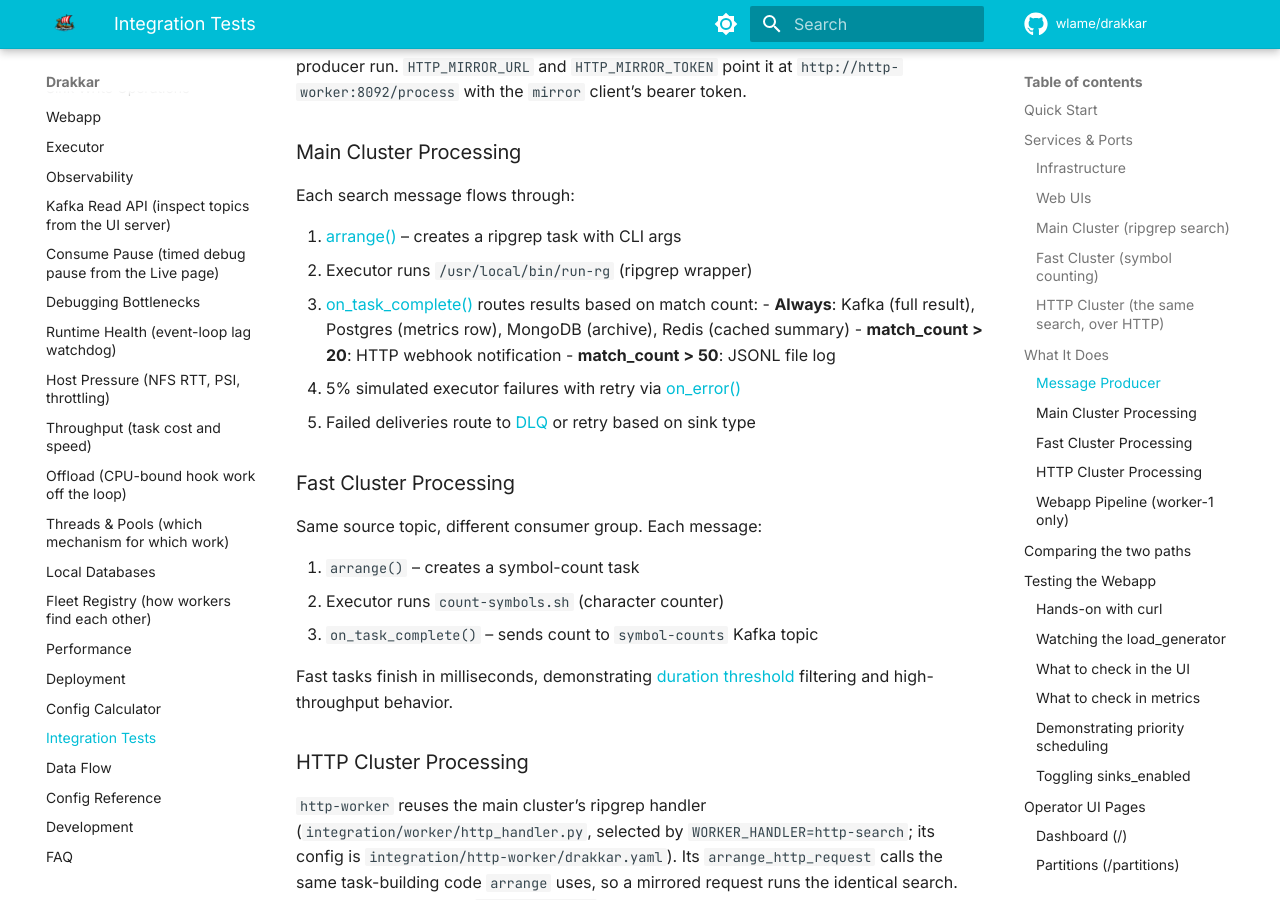
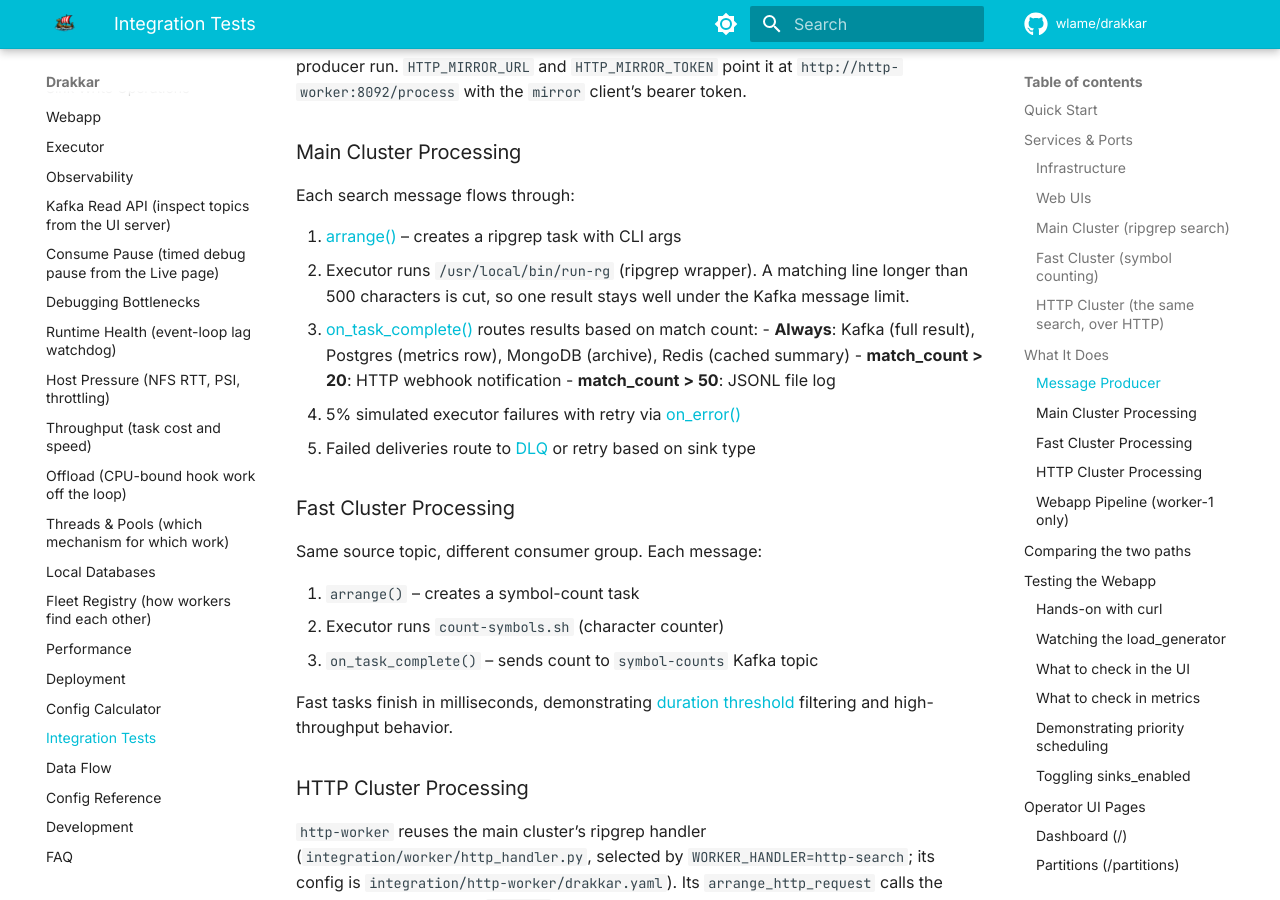
Before and after one commit to wlame/drakkar, an MkDocs documentation site: the page built from docs/integration.md, in a window 1280 px wide and 900 px high, scrolled down 3615 px. Built offline with MkDocs 1.6.1 and Material for MkDocs 9.7.7, drawn with Linux system fonts in a browser that asks for light colours; comment, search, counter and statistics services are not loaded.

Commit message:
Cut long match lines in the harness search so one result fits in Kafka.

```diff
--- a/docs/integration.md
+++ b/docs/integration.md
@@ -143,7 +143,8 @@ so the main and fast clusters see it as usual. An HTTP error or a timeout
 Each search message flows through:
 
 1. [arrange()](handler.md#arrange-required) -- creates a ripgrep task with CLI args
-2. Executor runs `/usr/local/bin/run-rg` (ripgrep wrapper)
+2. Executor runs `/usr/local/bin/run-rg` (ripgrep wrapper). A matching line longer
+   than 500 characters is cut, so one result stays well under the Kafka message limit.
 3. [on_task_complete()](handler.md#on_task_complete) routes results based on match count:
    - **Always**: Kafka (full result), Postgres (metrics row), MongoDB (archive), Redis (cached summary)
    - **match_count > 20**: HTTP webhook notification
```
Also changed, not shown: CHANGELOG.md (+5 -0 lines), 1 other file.
